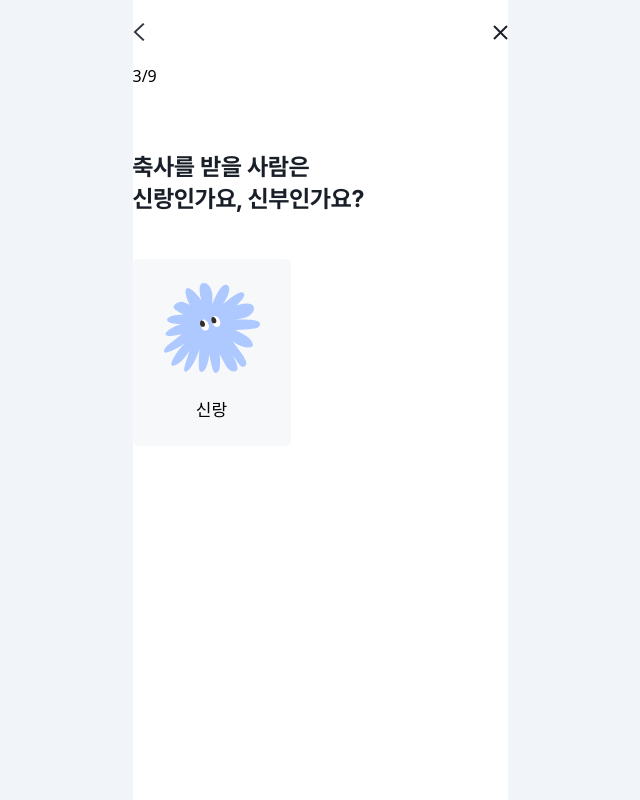
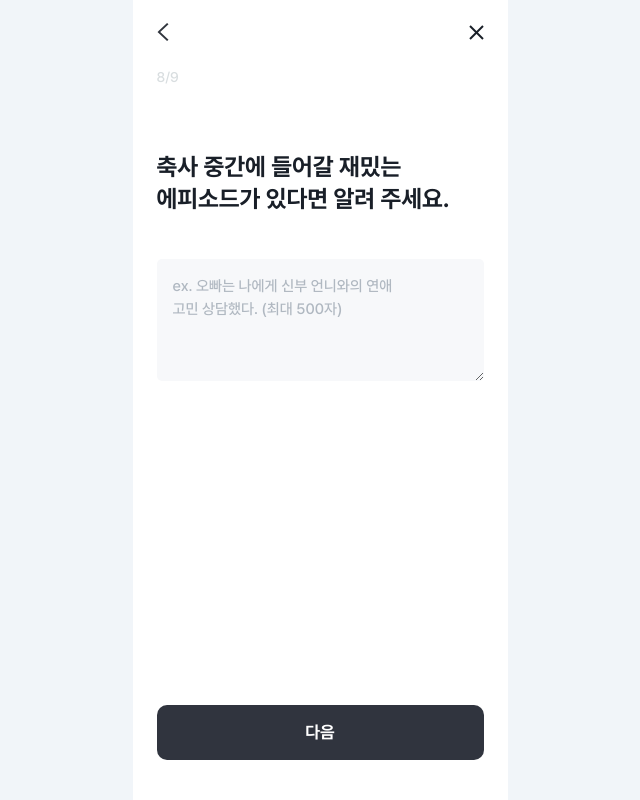
Before and after one commit to with-Bloom/bloom-react, a React (Vite) app: page /question in a window 1280 px wide. Shown: the whole page, without its empty margins (320-960 px from the left). Built offline with nearby package versions, Linux system fonts and the light colour scheme.

Commit message:
rename: 파일명 수정

```diff
--- a/src/App.tsx
+++ b/src/App.tsx
@@ -1,6 +1,6 @@
 import { BrowserRouter as Router, Route, Routes } from 'react-router-dom';
 import HomePage from 'pages/Home';
-import QuestionPage from 'pages/Quesiton';
+import QuestionPage from 'pages/Question';
 
 const App = () => {
   return (
--- a/src/pages/Quesiton/index.tsx
+++ /dev/null
@@ -1,62 +0,0 @@
-import { useState } from 'react';
-import { questionList } from 'src/data/questionList';
-import Layout from 'layout/index';
-import QuestionTitle from 'components/QuestionTitle';
-import Header from 'components/Header';
-import Input from 'components/Input';
-import PrimaryButton from 'components/Button/PrimaryButton';
-import NextButton from 'components/Button/NextButton';
-import FlowerIcon from 'assets/images/flower.svg?react';
-
-const selectComponent = ({ type, options }) => {
-  switch (type) {
-    case 'input':
-      return (
-        <>
-          <Input placeholder={options} />
-          <NextButton>다음</NextButton>
-        </>
-      );
-    case 'image-card-button':
-      return (
-        <div className="flex h-[187px] w-[158px] flex-col items-center justify-between rounded-[5px] bg-gray100 py-6 text-[17px] font-medium">
-          <FlowerIcon />
-          <span>신랑</span>
-        </div>
-      );
-    case 'image-button':
-      return <div>이미지</div>;
-    case 'primary-button':
-      return <PrimaryButton>{options}</PrimaryButton>;
-  }
-};
-
-const QuestionPage = () => {
-  const [currentPage, setCurrentPage] = useState(3);
-  const LAST_PAGE = 9;
-  const text = '축사를 할 사람의 \n 이름을 알려 주세요.';
-  return (
-    <>
-      <Layout>
-        <div>
-          <Header />
-          <span>
-            {currentPage}/{LAST_PAGE}
-          </span>
-          {questionList.map((el) => {
-            return (
-              currentPage === el.page && (
-                <>
-                  <QuestionTitle>{el.question}</QuestionTitle>
-                  {selectComponent(el)}
-                </>
-              )
-            );
-          })}
-        </div>
-      </Layout>
-    </>
-  );
-};
-
-export default QuestionPage;
--- /dev/null
+++ b/src/pages/Question/index.tsx
@@ -0,0 +1,64 @@
+import { useState } from 'react';
+import { questionList } from 'src/data/questionList';
+import Layout from 'layout/index';
+import QuestionTitle from 'components/QuestionTitle';
+import Header from 'components/Header';
+import Input from 'components/Input';
+import NextButton from 'components/Button/NextButton';
+
+import ImageCardButton from 'components/Button/ImageCardButton';
+import ImageButton from 'components/Button/ImageButton';
+import Textarea from 'components/Textarea';
+import PrimaryButton from 'components/Button/PrimaryButton';
+
+const selectComponent = ({ type, options }) => {
+  switch (type) {
+    case 'input':
+      return <Input placeholder={options} />;
+    case 'image-card-button':
+      return <ImageCardButton options={options} />;
+    case 'image-button':
+      return <ImageButton options={options} />;
+    case 'primary-button':
+      return <PrimaryButton options={options} />;
+    case 'textarea':
+      return <Textarea placeholder={options} />;
+  }
+};
+
+const QuestionPage = () => {
+  const [currentPage, setCurrentPage] = useState(8);
+  const LAST_PAGE = 9;
+
+  const handleClick = (e: React.MouseEvent<HTMLElement>) => {
+    setCurrentPage((current) => current + 1);
+  };
+
+  return (
+    <>
+      <Layout>
+        <div className="flex h-full flex-col justify-between px-6 pb-10">
+          <div>
+            <Header />
+            <span className="font-Pretendard text-sm font-medium text-gray200">
+              {currentPage}/{LAST_PAGE}
+            </span>
+            {questionList.map((el) => {
+              return (
+                currentPage === el.page && (
+                  <>
+                    <QuestionTitle>{el.question}</QuestionTitle>
+                    {selectComponent(el)}
+                  </>
+                )
+              );
+            })}
+          </div>
+          <NextButton>다음</NextButton>
+        </div>
+      </Layout>
+    </>
+  );
+};
+
+export default QuestionPage;
```
